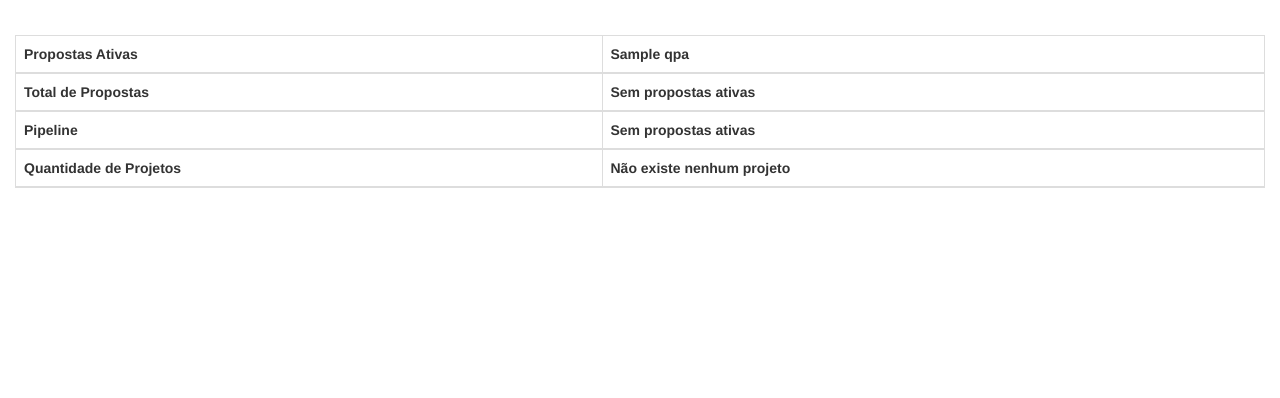
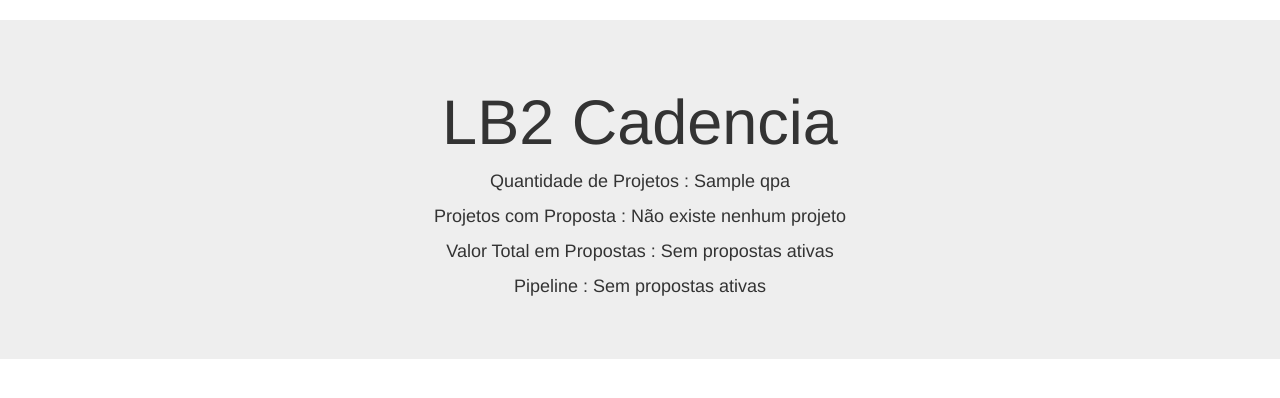
Before and after one commit to bernardoVale/lb2Cadencia, a Django app: template lb2Cadencia/templates/home.html in a window 1280 px wide. Shown: the part 52-450 px from the top of the page. Run offline with Django 3.2, Linux system fonts and the light colour scheme; the template is opened without the code that fills it: most values are stand-ins (such as "Sample title", 1, 10 or a date in 2020); lists and menus that the app fills with data are empty; parts of the project's set-up code (start-up, migrations or seed data) failed here and were passed over; some libraries are stand-ins or nearby versions.

Commit message:
Issue #10
Correção da data do projeto e modificação no UI para o issue #10

```diff
--- a/lb2Cadencia/reuniao/forms.py
+++ b/lb2Cadencia/reuniao/forms.py
@@ -13,7 +13,7 @@
 class CadenciaMongoForm(MongoForm):
     class Meta:
         document = Cadencia
-        fields = ('acao', 'contato', 'data_reuniao', 'valor_esperado' )
+        fields = ('acao', 'contato', 'valor_esperado' )
 
 class FindProjetoForm(forms.Form):
     nome = forms.CharField(max_length=80,required=False)
--- /dev/null
+++ b/lb2Cadencia/reuniao/static/bootstrap/css/home.css
@@ -0,0 +1,3 @@
+.lb2_jumbotron{
+    text-align: center;
+}
--- a/lb2Cadencia/templates/base.html
+++ b/lb2Cadencia/templates/base.html
@@ -3,6 +3,7 @@
 <html lang="pt-br">
   <head>
       {% block css %}
+        <link href="{% static "bootstrap/css/home.css" %}" rel="stylesheet">
         <link href="{% static "bootstrap/css/bootstrap.css" %}" rel="stylesheet">
         <link href="{% static "bootstrap/css/bootstrap.min.css" %}" rel="stylesheet">
       {% endblock %}
@@ -30,6 +31,12 @@
             <li><a href="/cadencia">Minhas Cadências</a></li>
           </ul>
         </div>
+        <!--<ul class="nav navbar-nav navbar-right">
+            <li>Propostas Ativas:5</li>
+            <li>Total de Propostas: R$ 96.000,00</li>
+            <li>Pipeline: R$ 111.425,00</li>
+            <li>Total de Propostas:3</li>
+        </ul>-->
       </div>
     </nav>
 {% endblock %}
--- a/lb2Cadencia/templates/home.html
+++ b/lb2Cadencia/templates/home.html
@@ -1,28 +1,24 @@
 {% extends "base.html" %}
-
+{% load staticfiles %}
 {% block title %}LB2 Cadencia{% endblock %}
 
 {% block content %}
-    <div class="panel-body">
-            <table class="table table-bordered">
-                <thead>
-                    <tr>
-                        <th>Propostas Ativas</th>
-                        <th>{{ qpa|default:"Sem propostas ativas" }}</th>
-                    </tr>
-                    <tr>
-                        <th>Total de Propostas</th>
-                        <th>{{ vpa|default:"Sem propostas ativas" }}</th>
-                    </tr>
-                    <tr>
-                        <th>Pipeline</th>
-                        <th>{{ pipe|default:"Sem propostas ativas" }}</th>
-                    </tr>
-                    <tr>
-                        <th>Quantidade de Projetos</th>
-                        <th>{{ qt_propostas|default:"Não existe nenhum projeto" }}</th>
-                    </tr>
-                </thead>
-            </table>
-        </div>
+    <div class="lb2_jumbotron jumbotron" onload="mas">
+        <h1>LB2 Cadencia</h1>
+
+        <p content="asdasd"><h4 id="qpa" onload="maskMe(this.id,{{qpa}})">Quantidade de Projetos : {{ qpa|default:"Sem propostas ativas" }}</h4></p>
+        <p><h4>Projetos com Proposta : {{ qt_propostas|default:"Não existe nenhum projeto" }}</h4></p>
+        <p><h4 id="vpa">Valor Total em Propostas : {{ vpa|default:"Sem propostas ativas" }}</h4></p>
+        <p><h4>Pipeline : {{ pipe|default:"Sem propostas ativas" }}</h4></p>
+    </div>
 {% endblock %}
+{% block javascript %}
+    <script src="{% static "bootstrap/js/jquery-2.1.1.min.js" %}"></script>
+    <script src="{% static "bootstrap/js/bootstrap.js" %}"></script>
+    <script src="{% static "bootstrap/js/jquery.maskMoney.min.js" %}"></script>
+    <script type="text/javascript">
+        function maskMe(id,valor){
+            var val = $(id).maskMoney('mask', valor);
+        }
+    </script>
+{% endblock %}
```
Also changed, not shown: lb2Cadencia/reuniao/views.py (+5 -7 lines).
